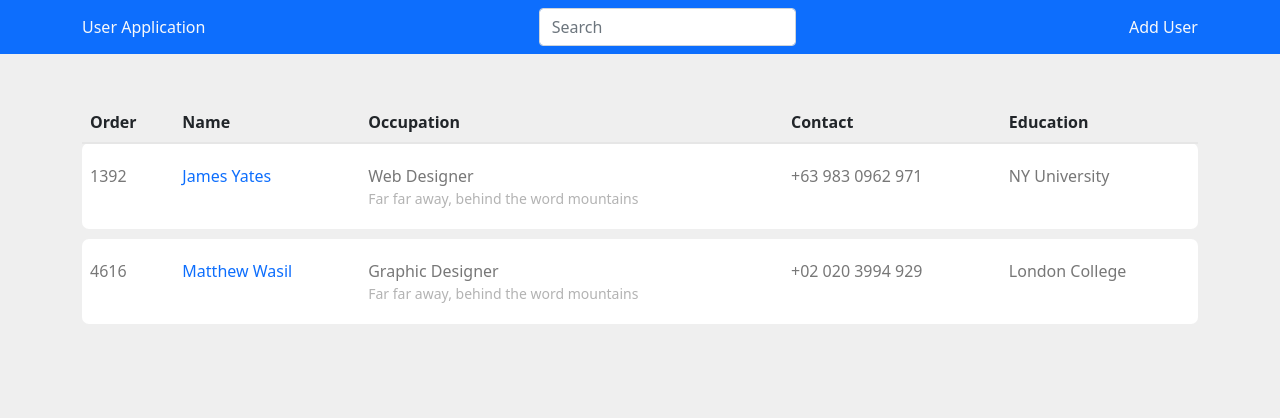
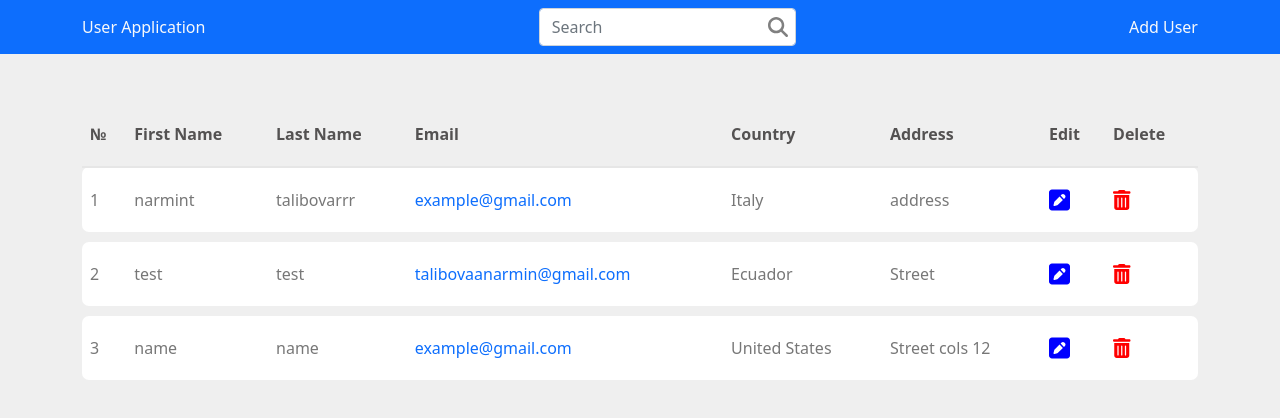
Before and after one commit to nermint/user-app, a React (Create React App) app: page / in a window 1280 px wide. Shown: the top 418 px of the page. Built offline with nearby package versions, Linux system fonts and the light colour scheme; data requests are answered from the project's data file.

Commit message:
user edit and delete

```diff
--- a/db.json
+++ b/db.json
@@ -1,27 +1,27 @@
 {
   "users": [
     {
-      "firstname": "narmin",
-      "lastname": "talibova",
-      "email": "talibovaanarmin@gmail.com",
-      "country": "Djibouti",
-      "address": "Tst",
+      "firstname": "narmint",
+      "lastname": "talibovarrr",
+      "email": "example@gmail.com",
+      "country": "Italy",
+      "address": "address",
       "id": 1
     },
     {
-      "firstname": "y",
-      "lastname": "v",
+      "firstname": "test",
+      "lastname": "test",
       "email": "talibovaanarmin@gmail.com",
-      "country": "Gambia",
-      "address": "gg",
+      "country": "Ecuador",
+      "address": "Street",
       "id": 2
     },
     {
-      "firstname": "narmin",
-      "lastname": "talibova",
-      "email": "hhb",
-      "country": "Saudi Arabia",
-      "address": "hbh",
+      "firstname": "name",
+      "lastname": "name",
+      "email": "example@gmail.com",
+      "country": "United States",
+      "address": "Street cols 12",
       "id": 3
     }
   ]
--- a/package.json
+++ b/package.json
@@ -3,11 +3,14 @@
   "version": "0.1.0",
   "private": true,
   "dependencies": {
+    "@fortawesome/free-solid-svg-icons": "^6.1.1",
+    "@fortawesome/react-fontawesome": "^0.1.18",
     "@testing-library/jest-dom": "^5.16.4",
     "@testing-library/react": "^13.1.1",
     "@testing-library/user-event": "^13.5.0",
     "axios": "^0.26.1",
     "bootstrap": "^5.1.3",
+    "json-server": "^0.17.0",
     "react": "^18.0.0",
     "react-dom": "^18.0.0",
     "react-router-dom": "^6.3.0",
--- a/src/App.css
+++ b/src/App.css
@@ -19,6 +19,10 @@ a:hover {
     text-decoration: none !important;
 }
 
+.cursor-pointer{
+    cursor: pointer;
+}
+
 :is(textarea, input[type="text"], input[type="email"], select):focus {
     box-shadow: none;
     outline: 0 none;
--- a/src/components/Layout/Header.js
+++ b/src/components/Layout/Header.js
@@ -1,5 +1,7 @@
 import React from 'react';
-import {Link} from 'react-router-dom';
+import { Link } from 'react-router-dom';
+import { FontAwesomeIcon } from '@fortawesome/react-fontawesome';
+import { faSearch } from '@fortawesome/free-solid-svg-icons';
 
 const Header = () => {
   return (
@@ -8,8 +10,9 @@ const Header = () => {
         <div className="container">
           <Link to={'/'} className='text-light'>User Application</Link>
           <form action="#" className="searchform order-start">
-                <div className="form-group d-flex">
-                    <input type="text" className="form-control pl-3" placeholder="Search"/>
+            <div className="form-group d-flex align-items-center position-relative">
+              <input type="text" className="form-control pl-3" placeholder="Search" />
+              <FontAwesomeIcon color='gray' size='lg' icon={faSearch} className="position-absolute end-0 px-2"/>
               {/* <button type="submit" placeholder="" className="form-control search"><span className="fa fa-search"></span></button> */}
             </div>
           </form>
--- a/src/components/UserList/UserList.css
+++ b/src/components/UserList/UserList.css
@@ -1,19 +1,19 @@
 .table thead>tr>th {
     vertical-align: bottom;
     border-bottom: 2px solid hsl(0, 0%, 90%);
+    color: rgb(84, 82, 82);
+    font-weight: 600;
+    padding-bottom: 20px;
+    padding-top: 20px;
  }
 
  .custom-table {
     min-width: 900px; }
     .custom-table tbody th, .custom-table tbody td {
       color: #777;
-      font-weight: 400;
       padding-bottom: 20px;
       padding-top: 20px;
       font-weight: 300; }
-      .custom-table tbody th small, .custom-table tbody td small {
-        color: #b3b3b3;
-        font-weight: 300; }
     .custom-table tbody tr:not(.spacer) {
       border-radius: 7px;
       overflow: hidden;
--- a/src/components/UserList/UserList.js
+++ b/src/components/UserList/UserList.js
@@ -1,7 +1,29 @@
-import React from 'react';
+import React, { useEffect, useState } from 'react';
 import './UserList.css';
+import { localInstance } from '../../api/instance';
+import { FontAwesomeIcon } from '@fortawesome/react-fontawesome';
+import { faSquarePen, faTrashAlt } from '@fortawesome/free-solid-svg-icons';
+import { Link } from 'react-router-dom';
 
 const UserList = () => {
+    const [users, setUsers] = useState([]);
+
+    const getUsers = () => {
+        localInstance.get('users').then((res) => {
+            setUsers(res.data);
+        });
+    }
+
+    const deleteUser = (id) =>{
+        localInstance.delete('users/'+id).then((res=>{
+            getUsers();
+        }))
+    }
+
+    useEffect(() => {
+        getUsers();
+    }, []);
+
     return (
         <div>
             <div className="container">
@@ -9,37 +31,32 @@ const UserList = () => {
                     <table className="table custom-table">
                         <thead>
                             <tr>
-                                <th scope="col">Order</th>
-                                <th scope="col">Name</th>
-                                <th scope="col">Occupation</th>
-                                <th scope="col">Contact</th>
-                                <th scope="col">Education</th>
+                                <th scope="col">№</th>
+                                <th scope="col">First Name</th>
+                                <th scope="col">Last Name</th>
+                                <th scope="col">Email</th>
+                                <th scope="col">Country</th>
+                                <th scope="col">Address</th>
+                                <th scope="col">Edit</th>
+                                <th scope="col">Delete</th>
                             </tr>
                         </thead>
                         <tbody>
-                            <tr>
-                                <td>
-                                    1392
-                                </td>
-                                <td><a href="test">James Yates</a></td>
-                                <td>
-                                    Web Designer
-                                    <small className="d-block">Far far away, behind the word mountains</small>
-                                </td>
-                                <td>+63 983 0962 971</td>
-                                <td>NY University</td>
-                            </tr>
-                            <tr className="spacer"><td colSpan="100"></td></tr>
-                            <tr>
-                                <td>4616</td>
-                                <td><a href="test">Matthew Wasil</a></td>
-                                <td>
-                                    Graphic Designer
-                                    <small className="d-block">Far far away, behind the word mountains</small>
-                                </td>
-                                <td>+02 020 3994 929</td>
-                                <td>London College</td>
-                            </tr>
+                            {users.length ? users.map((user, i) => (
+                                <React.Fragment key={i}>
+                                    <tr>
+                                        <td>{user?.id}</td>
+                                        <td>{user?.firstname}</td>
+                                        <td>{user?.lastname}</td>
+                                        <td><a href={'mailto:'+user?.email}>{user?.email}</a></td>
+                                        <td>{user?.country}</td>
+                                        <td>{user?.address}</td>
+                                        <td><Link to={'edit/' + user.id}><FontAwesomeIcon className='cursor-pointer' color='blue' size='xl' icon={faSquarePen} /></Link></td>
+                                        <td><FontAwesomeIcon className='cursor-pointer' color='red' size='lg' icon={faTrashAlt} onClick={() => deleteUser(user.id)}/></td>
+                                    </tr>
+                                    <tr className="spacer"><td colSpan="100"></td></tr>
+                                </React.Fragment>
+                            )) : <tr><td colSpan={10} className="text-center">No data found</td></tr>}
                         </tbody>
                     </table>
                 </div>
--- a/src/components/UserUpdate/UserUpdate.js
+++ b/src/components/UserUpdate/UserUpdate.js
@@ -2,6 +2,8 @@ import React, { useEffect, useState } from 'react';
 import './UserUpdate.css';
 import { apiInstance, localInstance } from '../../api/instance';
 import FormErrors from '../../shared/FormErrors';
+import { FormElements } from '../../shared/FormElements';
+import { useParams } from 'react-router-dom';
 
 const initialState = { firstname: '',lastname:'',email:'',country:'', address: ''};
 
@@ -11,14 +13,25 @@ export const UserUpdate = () => {
   const [formErrors, setFormErrors] = useState(initialState);
   const [submitted, setSubmitted] = useState(false);
 
+  const { id } = useParams()
+
   useEffect(()=>{
     getCountries();
+    if(id){
+      getUserById(id);
+    }
   },[]);
 
-  const getCountries = () =>{
+  const getCountries = () => {
     apiInstance.get('all').then((res) => {
       setCountries(res.data);
     });
+  }
+
+  const getUserById = (id) => {
+    localInstance.get('users/'+id).then((res =>{
+      setFormState(res.data);
+    }));
   }
 
   const handleChange = (event) => {
@@ -49,9 +62,12 @@ export const UserUpdate = () => {
     setSubmitted(true);
     const isValid = validate();
     if(isValid){
-      localInstance.post('users',formState).then(res=>{
-        setFormState(initialState);
-        alert('User added');
+      let method = id ? 'put' : 'post';
+      let url = id ? 'users/' + id : 'users';
+      localInstance[method](url,formState).then(res=>{
+        if(!id) setFormState(initialState);
+        let message = id ? 'was updated' : 'was added';
+        alert('User' + message);
       });
     }
   };
@@ -61,25 +77,28 @@ export const UserUpdate = () => {
       <div className="container-form">
       <div className="wrap-form">
       <form onSubmit={onSubmitForm} noValidate>
-        <div className='form-title text-center'><h2>Add User</h2></div>
+        <div className='form-title text-center mb-4'><h2>Add User</h2></div>
         <div className='form-inline d-flex justify-content-between'>
-          <div className="form-group my-3">
+          {/* <div className="form-group my-3">
             <label htmlFor="firstname">First Name</label>
             <input type="text" className="form-control mr-2" name='firstname' id="firstname" value={formState.firstname} onChange={handleChange} placeholder="Enter first name" required/>
             {submitted && <FormErrors message={formErrors.firstname}/>}
-          </div>
-          <div className="form-group my-3">
+          </div> */}
+          <FormElements type={'input'} inputType={'text'} label={'First Name'} elementName={'firstname'} formState={formState} formErrors={formErrors} handleChange={handleChange} apiData={[]} submitted={submitted}/>
+          <FormElements type={'input'} inputType={'text'} label={'Last Name'} elementName={'lastname'} formState={formState} formErrors={formErrors} handleChange={handleChange} apiData={[]} submitted={submitted}/>
+          {/* <div className="form-group my-3">
             <label htmlFor="lastname">Last Name</label>
             <input type="text" className="form-control ml-2" name='lastname' id="lastname" value={formState.lastname} onChange={handleChange} placeholder="Enter last name" />
             {submitted && <FormErrors message={formErrors.lastname}/>}
-          </div>
+          </div> */}
         </div>
-        <div className="form-group mb-3">
+        {/* <div className="form-group mb-3">
           <label htmlFor="email">Email</label>
           <input type="email" className="form-control" name='email' id="email" value={formState.email} onChange={handleChange} placeholder="Enter email" />
           {submitted && <FormErrors message={formErrors.email}/>}
-        </div>
-        <div className="form-group mb-3">
+        </div> */}
+        <FormElements type={'input'} inputType={'text'} label={'Email'} elementName={'email'} formState={formState} formErrors={formErrors} handleChange={handleChange} apiData={[]} submitted={submitted}/>
+        {/* <div className="form-group mb-3">
           <label htmlFor="country">Country</label>
           <select className='form-control' id='country' name='country' value={formState.country} onChange={handleChange}>
             <option value="" disabled>
@@ -89,12 +108,14 @@ export const UserUpdate = () => {
             ))}
           </select>
           {submitted && <FormErrors message={formErrors.country}/>}
-        </div>
-        <div className="form-group mb-3">
+        </div> */}
+        <FormElements type={'select'} inputType={'text'} label={'Country'} elementName={'country'} formState={formState} formErrors={formErrors} handleChange={handleChange} apiData={countries} submitted={submitted}/>
+        <FormElements type={'textarea'} inputType={'text'} label={'Address'} elementName={'address'} formState={formState} formErrors={formErrors} handleChange={handleChange} apiData={[]} submitted={submitted}/>
+        {/* <div className="form-group mb-3">
           <label htmlFor="country">Address</label>
          <textarea className='form-control' rows="3" name='address' cols="10" value={formState.address} onChange={handleChange} placeholder='Enter your address'></textarea>
          {submitted && <FormErrors message={formErrors.address}/>}
-        </div>
+        </div> */}
         <button type="submit" className="btn btn-primary">Submit</button>
       </form>
       </div>
--- /dev/null
+++ b/src/shared/FormElements.js
@@ -0,0 +1,40 @@
+import React from 'react';
+import FormErrors from './FormErrors';
+
+export const FormElements = ({type, inputType,label,elementName,formState,formErrors,handleChange,apiData,submitted}) => {
+  const renderElementLabel = (name) =>{
+    return <label htmlFor={name}>{name}</label>;
+  }
+  const renderElements = (type, inputType,label,elementName,formState,handleChange,apiData) =>{
+      switch(type){
+          case 'input':
+              return <><input type={inputType} className="form-control" name={elementName} id={elementName} value={formState[elementName]} onChange={handleChange} placeholder={"Enter " + label}/>
+              </>
+          case 'select':
+              return <>
+              <select className='form-control' name={elementName} id={elementName} value={formState[elementName]} onChange={handleChange}>
+                <option value="" disabled>
+                </option>
+                {apiData.length && apiData.map((item,index)=>(
+                   <option key={item?.name?.common} value={item?.name?.common}>{item?.name?.common}</option>
+                ))}
+              </select></>
+        case 'textarea':
+              return <>
+              <textarea className='form-control' rows="3" name={elementName} id={elementName} cols="10" value={formState[elementName]} onChange={handleChange} placeholder={"Enter " + label}></textarea></>
+        default:
+            return;
+
+      }
+
+  }
+  return (
+    <>
+     <div className="form-group mb-3">
+          {renderElementLabel(label)}
+          {renderElements(type, inputType,label,elementName,formState,handleChange,apiData)}
+          {submitted && <FormErrors message={formErrors[elementName]}/>}
+    </div>
+    </>
+  )
+}
```
Also changed, not shown: 1 other file (tests, documents, lock files or other folders). Lines whose indentation alone changed are shown as unchanged.
